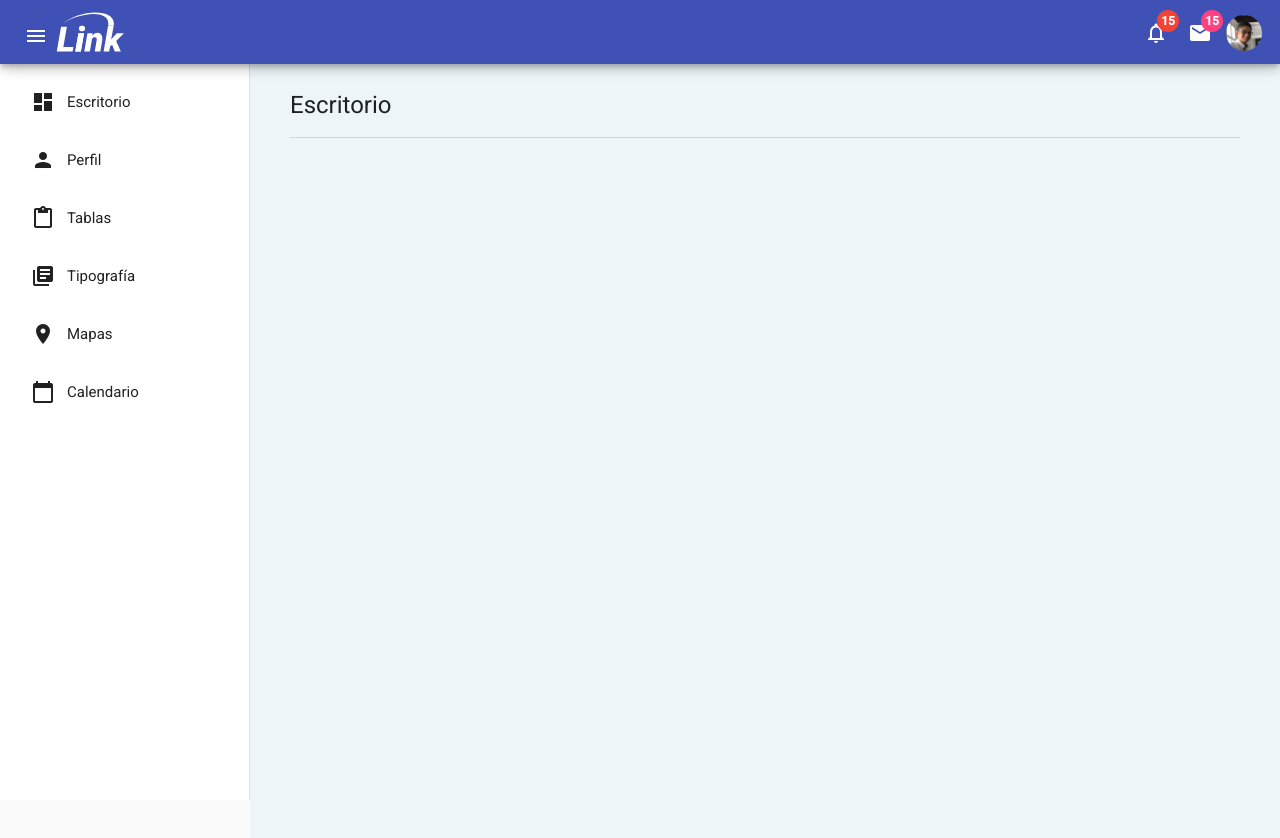
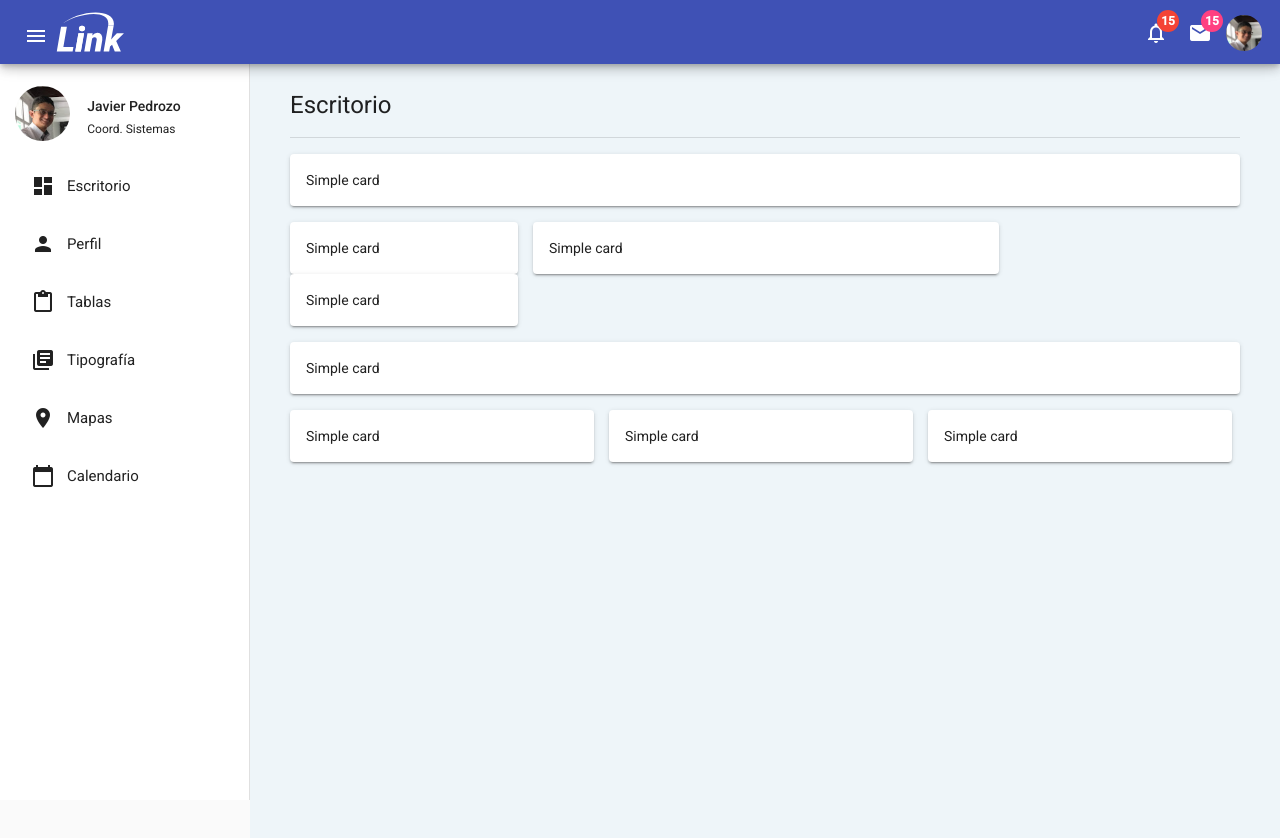
Before and after one commit to pedrozopayares/link, an Angular app: page /dashboard in a window 1280 px wide. Shown: the top 838 px of the page. Built offline with nearby package versions, Linux system fonts and the light colour scheme.

Commit message:
Added card structures and desktop layout

```diff
--- a/src/app/pages/dashboard/dashboard.component.html
+++ b/src/app/pages/dashboard/dashboard.component.html
@@ -35,12 +35,12 @@
           <mat-selection-list #shoes [multiple]="false">
             <mat-list-option>
               <mat-icon mat-list-icon aria-hidden="true">email</mat-icon>
-              <div mat-line>Tienes 10 mensajes nuevos</div>
+              <div mat-line>Gilbert Avilez</div>
               <div mat-line><span class="mat-caption">Hace 4 minutos</span></div>
             </mat-list-option>
             <mat-list-option>
-              <mat-icon mat-list-icon aria-hidden="true">note</mat-icon>
-              <div mat-line>2 tareas por completar en el día</div>
+              <mat-icon mat-list-icon aria-hidden="true">email</mat-icon>
+              <div mat-line>Andrés Payares</div>
               <div mat-line><span class="mat-caption">Hace 10 horas</span></div>
             </mat-list-option>
           </mat-selection-list>
@@ -92,6 +92,19 @@
     <!-- Sidenav -->
     <mat-sidenav #sidenav [mode]="isBiggerScreen() ? 'over' : 'side'" [(opened)]="opened" [fixedInViewport]="true"
       [fixedTopGap]>
+      <mat-list fxLayout="row wrap" fxLayoutAlign="start center" class="mt-2 mb-2">
+        <div fxFlex="33%">
+          <div mat-line class="sidenav-profile-image">
+            <img mat-line src="../../../assets/img/users/jpedrozo.jpg"
+                alt="Javier Andres Pedrozo Payares"
+                class="profile-image"/>
+          </div>
+        </div>
+        <div fxFlex="67%">
+          <div mat-line class="mat-body-strong text-lg">Javier Pedrozo</div>
+          <div mat-line><span class="mat-caption text-sm"><a href="#"></a>Coord. Sistemas</span></div>
+        </div>
+      </mat-list>
       <mat-nav-list>
         <a mat-list-item>
           <mat-icon>dashboard</mat-icon> Escritorio
@@ -117,13 +130,50 @@
     <!-- Main content -->
     <mat-sidenav-content>
       <!-- Applying the mat-tyography class adds styles for native elements. -->
-      <section>
+      <section class="mb-2">
         <h1>Escritorio</h1>
         <mat-divider></mat-divider>
       </section>
 
+      <!-- Angular material cards -->
+      <div fxLayout="row wrap" fxLayoutAlign="start start" fxLayoutGap="15px" class="my-4">
+        <div fxFlex="100%">
+          <mat-card class="mat-elevation-z2">Simple card</mat-card>
+        </div>
+      </div>
 
       <!-- Angular material cards -->
+      <div fxLayout="row wrap" fxLayoutAlign="start start" fxLayoutGap="15px" class="my-4">
+        <div fxFlex="24%">
+          <mat-card class="mat-elevation-z2">Simple card</mat-card>
+        </div>
+        <div fxFlex="49%">
+          <mat-card class="mat-elevation-z2">Simple card</mat-card>
+        </div>
+        <div fxFlex="24%">
+          <mat-card class="mat-elevation-z2">Simple card</mat-card>
+        </div>
+      </div>
+
+      <!-- Angular material cards -->
+      <div fxLayout="row wrap" fxLayoutAlign="start start" fxLayoutGap="15px" class="my-4">
+        <div fxFlex="100%">
+          <mat-card class="mat-elevation-z2">Simple card</mat-card>
+        </div>
+      </div>
+
+      <!-- Angular material cards -->
+      <div fxLayout="row wrap" fxLayoutAlign="start start" fxLayoutGap="15px" class="my-4">
+        <div fxFlex="32%">
+          <mat-card class="mat-elevation-z2">Simple card</mat-card>
+        </div>
+        <div fxFlex="32%">
+          <mat-card class="mat-elevation-z2">Simple card</mat-card>
+        </div>
+        <div fxFlex="32%">
+          <mat-card class="mat-elevation-z2">Simple card</mat-card>
+        </div>
+      </div>
 
 
     </mat-sidenav-content>
--- a/src/app/pages/dashboard/dashboard.component.scss
+++ b/src/app/pages/dashboard/dashboard.component.scss
@@ -5,6 +5,10 @@
     width: 80px;
     height: 80px;
 }
+.sidenav-profile-image .profile-image {
+    width: 55px;
+    height: 55px;
+}
 .profile-image {
     border-radius: 50%;
 }
--- a/src/app/pages/signin/signin.component.scss
+++ b/src/app/pages/signin/signin.component.scss
@@ -21,7 +21,7 @@
   }
 
   .signin .wellcome {
-    background: rgba(63,81,181,0.8);
+    background: rgba(63, 81, 181, 0.8);
     color: #fff;
   }
   .signin .wellcome.mat-card {
```
